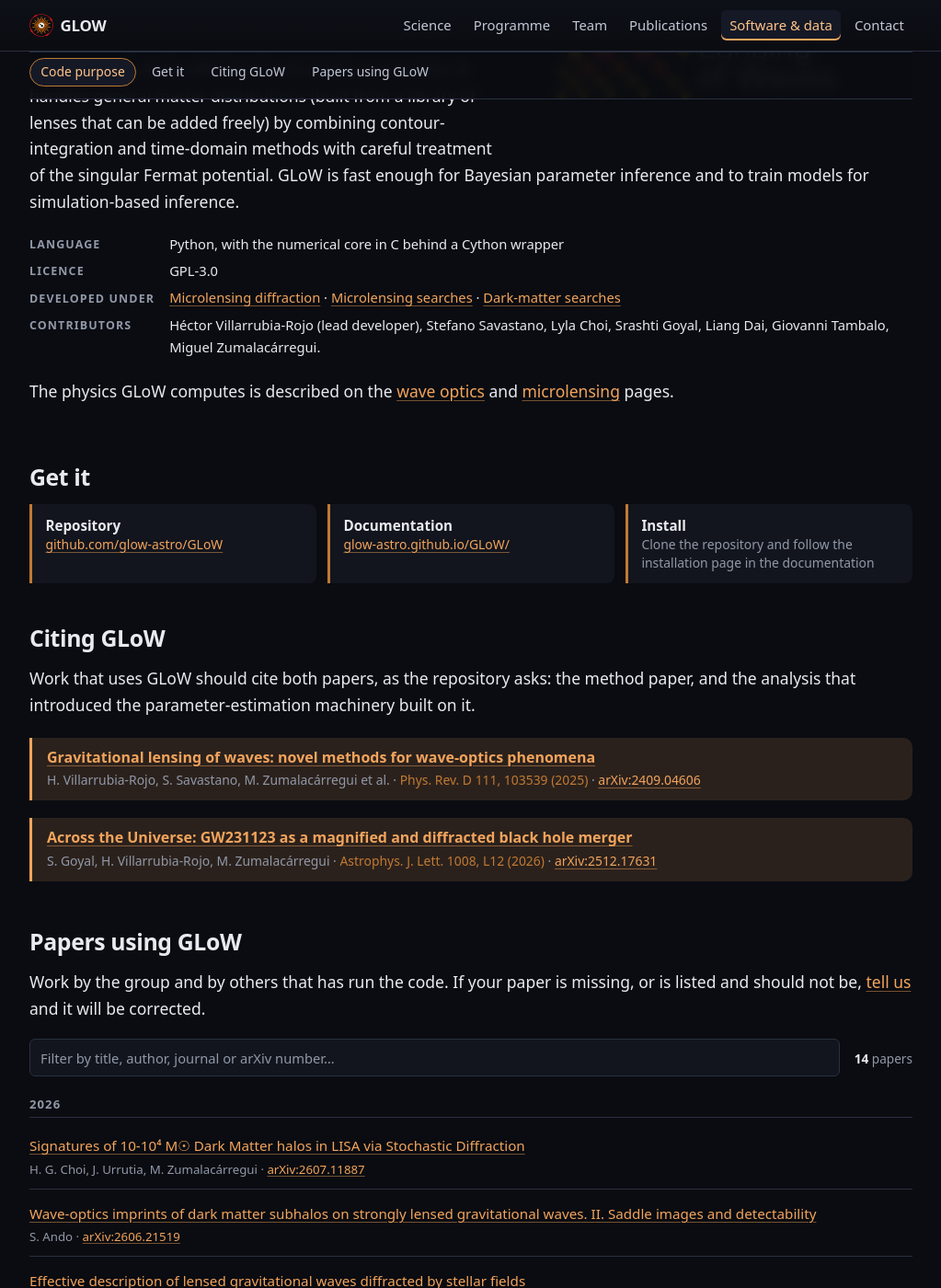
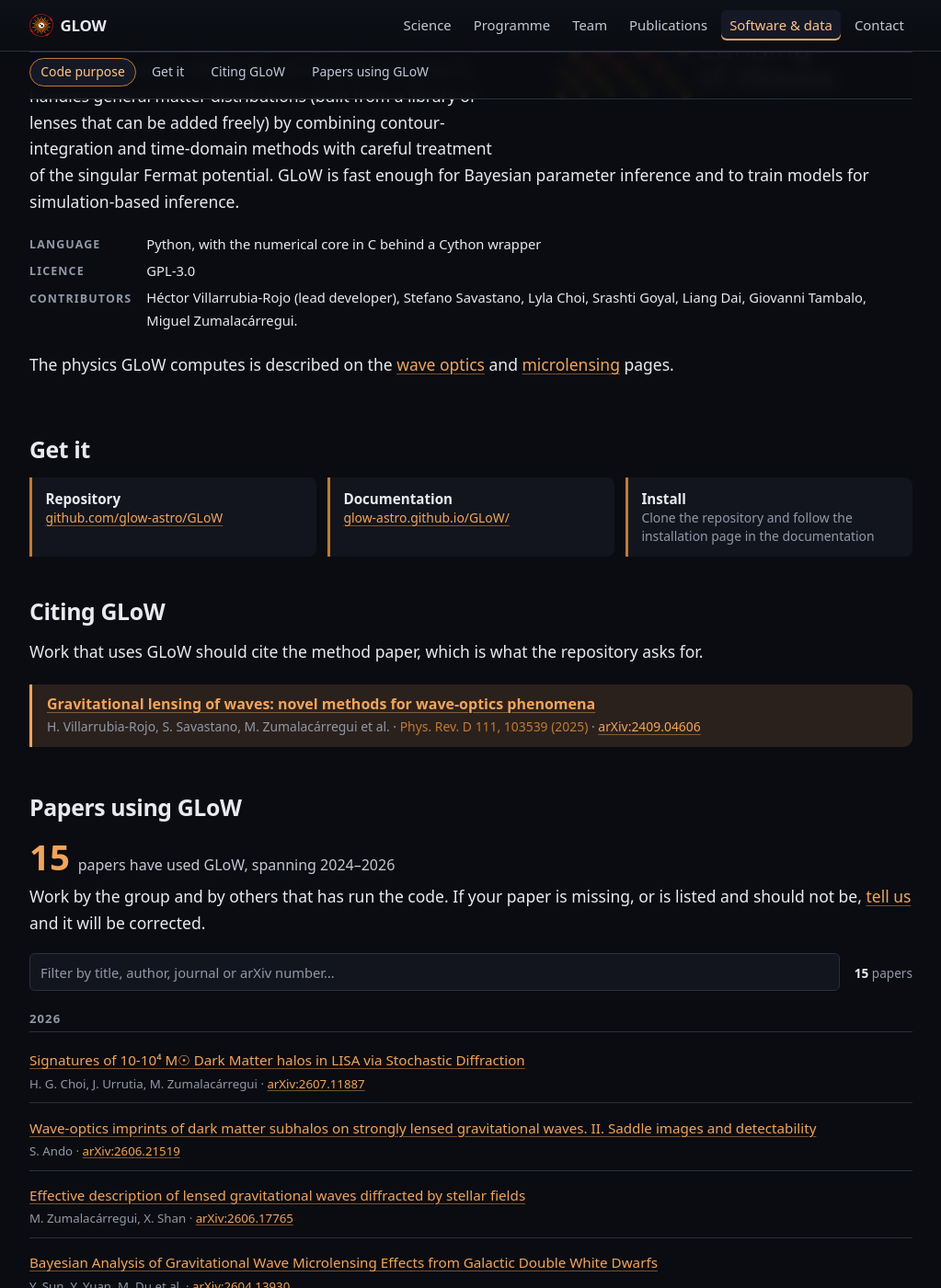
Before and after one commit to glow-astro/website, a Jekyll site: the page built from glow_code.html, in a window 1280 px wide and 1400 px high, scrolled down 456 px. Shown: the whole window at 92% size, without its empty margins (128-1151 px from the left). Built offline with Jekyll 4.4.1, drawn with Linux system fonts in a browser that asks for light colours; some of the changed text lies outside the part shown.

Commit message:
Citing GLoW is the method paper alone, and a count above the list
Three corrections from the owner.

"Across the Universe" is not a required citation. I had listed it beside
the method paper and said the README asked for both; it does not. The
README asks for one citation and then, separately, lists works the code
has been used in, and I ran the two together. A second methods paper is
expected and goes in `papers` when it appears, which the block already
takes any number of.

No "Developed under" row. `wps` stays in the data and still drives
software.html, but a page about a code older than the grant, used by
people with no interest in its task list, should not tie itself back to
the project at every turn.

And a count above the list, in hi_class's shape: the number, then the
span of years. Both are computed in Liquid from the same filtered list
the section renders, so they cannot drift from it, and both survive with
scripting off, which the hi_class original does not.

The count went from 14 to 15, because checking the GLoW README against
the list turned up two papers no citation search could have reached.
Singh et al. (arXiv:2502.10758) leverages GLoW and names its
SingleIntegral method but never cites the method paper, so nothing seeded
on citations finds it; it is in. Savastano et al. (arXiv:2306.05282) is
the work whose algorithms became GLoW and says so in the future tense,
with a footnote promising release that December, so it is marked false
with the reasoning recorded. The README is a source the collector cannot
see, and is worth diffing against this list whenever it changes.

Co-Authored-By: Claude Opus 5 (1M context) <noreply@anthropic.com>
Claude-Session: https://claude.ai/code/session_01L7GT62S61eYxRuSFTmWGfu

```diff
--- a/_data/software.yml
+++ b/_data/software.yml
@@ -45,8 +45,11 @@ tools:
       inference and to train models for simulation-based inference.
     repo: "https://github.com/glow-astro/GLoW"
     docs: "https://glow-astro.github.io/GLoW/"
-    # Both, as the code's own README asks: the method paper and the analysis
-    # that introduced the parameter-estimation machinery built on it.
+    # The method paper, and only the method paper. The GW231123 analysis was
+    # listed here for a while on the strength of a misreading of the README,
+    # which asks for one citation and then separately lists works the code has
+    # been used in. The owner confirmed on 2026-09-03 that it is not required.
+    # A second methods paper is expected and belongs here when it appears.
     papers:
       - short: "Villarrubia-Rojo et al., arXiv:2409.04606"
         title: "Gravitational lensing of waves: novel methods for wave-optics phenomena"
@@ -54,12 +57,6 @@ tools:
         journal: "Phys. Rev. D 111, 103539 (2025)"
         arxiv: "2409.04606"
         url: "https://inspirehep.net/literature/2826315"
-      - short: "Goyal et al., arXiv:2512.17631"
-        title: "Across the Universe: GW231123 as a magnified and diffracted black hole merger"
-        authors: "S. Goyal, H. Villarrubia-Rojo, M. Zumalacárregui"
-        journal: "Astrophys. J. Lett. 1008, L12 (2026)"
-        arxiv: "2512.17631"
-        url: "https://inspirehep.net/literature/3094475"
     language: "Python, with the numerical core in C behind a Cython wrapper"
     licence: "GPL-3.0"
     contributors: "Héctor Villarrubia-Rojo (lead developer), Stefano Savastano, Lyla Choi, Srashti Goyal, Liang Dai, Giovanni Tambalo, Miguel Zumalacárregui."
--- a/assets/css/main.css
+++ b/assets/css/main.css
@@ -444,6 +444,31 @@ main { padding-bottom: 3rem; }
 	.code-facts dd { margin-bottom: 0.2rem; }
 }
 
+/* ---- How many papers used the code ----------------------------------- */
+
+/* A page listing other people's work should say how much of it there is
+   before showing any, which is what hi_class does with its `.pub-headline`.
+   The number carries the weight and the sentence stays quiet beside it. */
+.count-headline {
+	margin: 1.2rem 0 0.4rem;
+	display: flex;
+	align-items: baseline;
+	gap: 0.55rem;
+	flex-wrap: wrap;
+}
+
+.count-headline b {
+	font-size: 2.4rem;
+	line-height: 1;
+	font-weight: 700;
+	color: var(--accent);
+}
+
+.count-headline span {
+	color: var(--text-soft);
+	font-size: 1rem;
+}
+
 /* ---- The papers to cite ---------------------------------------------- */
 
 /* Not a reading list. These are the references a paper using the code has to
--- a/glow_code.html
+++ b/glow_code.html
@@ -82,20 +82,12 @@ sections:
     <dt>Licence</dt>
     <dd>{{ tool.licence }}</dd>
     {%- endif %}
-    {%- if tool.wps %}
-    <dt>Developed under</dt>
-    <dd>
-      {%- for code in tool.wps %}
-      {%- assign task_title = code -%}
-      {%- for wp in site.data.work_packages -%}
-        {%- for task in wp.tasks -%}
-          {%- if task.code == code %}{% assign task_title = task.title %}{% endif -%}
-        {%- endfor -%}
-      {%- endfor -%}
-      <a href="{{ '/programme.html#' | append: code | downcase | relative_url }}">{{ task_title }}</a>
-      {%- unless forloop.last %} &middot; {% endunless %}{% endfor %}
-    </dd>
-    {%- endif %}
+    {%- comment -%}
+      No "Developed under" row. `tool.wps` is still in the data and still drives
+      software.html, but the owner does not want a page about a code tied back
+      to the grant's task list at every turn: GLoW is older than the project and
+      is used by people with no interest in its work packages.
+    {%- endcomment -%}
     {%- if tool.contributors %}
     <dt>Contributors</dt>
     <dd>{{ tool.contributors }}</dd>
@@ -134,9 +126,8 @@ sections:
 <section class="section" id="citing" aria-labelledby="citing-heading">
   <h2 id="citing-heading">Citing GLoW</h2>
   <p>
-    Work that uses GLoW should cite both papers, as the repository asks: the
-    method paper, and the analysis that introduced the parameter-estimation
-    machinery built on it.
+    Work that uses GLoW should cite the method paper, which is what the
+    repository asks for.
   </p>
   {%- comment -%}
     `.cite-list`, not a bullet list: these are the references a user has to
@@ -165,12 +156,6 @@ sections:
 
 <section class="section" id="papers" aria-labelledby="papers-heading">
   <h2 id="papers-heading">Papers using GLoW</h2>
-  <p>
-    Work by the group and by others that has run the code. If your paper is
-    missing, or is listed and should not be,
-    <a href="{{ '/contact.html' | relative_url }}">tell us</a> and it will be
-    corrected.
-  </p>
 
   {%- comment -%}
     Only entries marked `include: true` in _data/code_papers.yml. The candidates
@@ -183,6 +168,29 @@ sections:
   {%- assign used = site.data.code_papers | where: "include", true -%}
   {%- assign used = used | where_exp: "p", "p.codes contains code_id" -%}
   {%- assign used = used | sort: "date" | reverse -%}
+  {%- comment -%}
+    The count first, as hi_class does it: a page that lists other people's work
+    should say how much of it there is before showing any. Counted in Liquid
+    from the same filtered list the section renders, so it cannot drift from
+    it, and the span comes off the ends of that list rather than being written
+    down anywhere. hi_class computes both in JavaScript; here the list is built
+    at build time, so a reader with no JavaScript still gets the number.
+  {%- endcomment -%}
+  {%- assign first_year = used | last -%}
+  {%- assign last_year = used | first -%}
+  <p class="count-headline">
+    <b>{{ used | size }}</b>
+    <span>
+      papers have used GLoW, spanning
+      {{ first_year.date | date: "%Y" }}&ndash;{{ last_year.date | date: "%Y" }}
+    </span>
+  </p>
+  <p>
+    Work by the group and by others that has run the code. If your paper is
+    missing, or is listed and should not be,
+    <a href="{{ '/contact.html' | relative_url }}">tell us</a> and it will be
+    corrected.
+  </p>
 
   <div class="pub-index" data-search data-search-noun="papers">
     <div class="filter" data-search-ui hidden>
```
Also changed, not shown: _data/code_papers.yml (+25 -0 lines).
